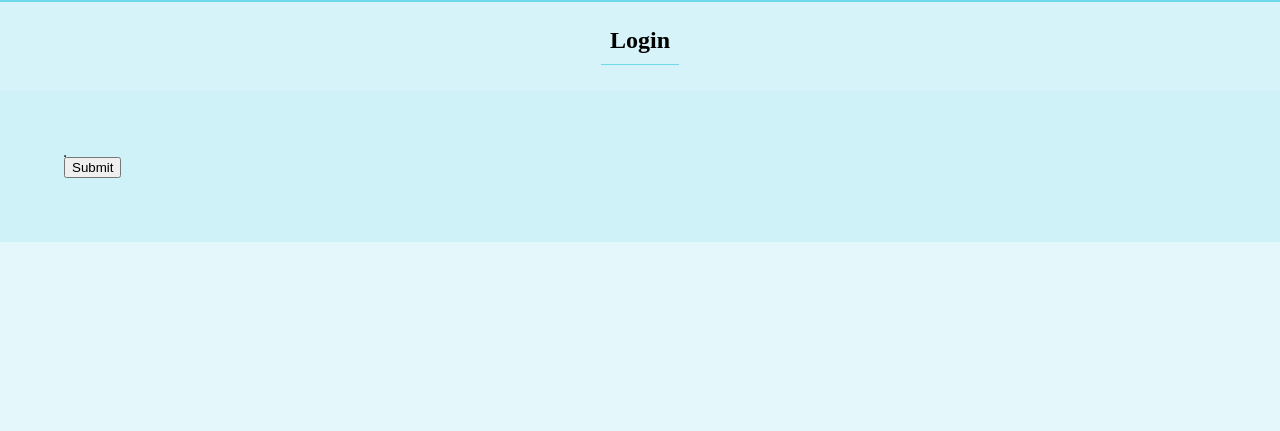
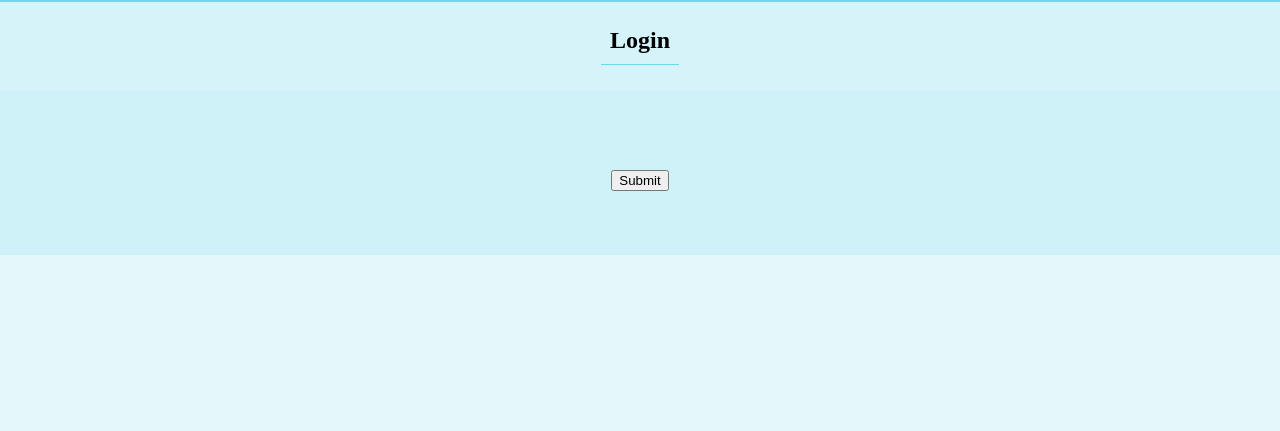
Before and after one commit to AthenaG536/visual-roll, a Django app: page /login/ in a window 1280 px wide. Shown: the part 168-599 px from the top of the page. Run offline with Django 3.2, Linux system fonts and the light colour scheme; some libraries are stand-ins or nearby versions.

Commit message:
Tidying up style for viewing forms

```diff
--- a/Assignment/visualroll/templates/base.html
+++ b/Assignment/visualroll/templates/base.html
@@ -20,6 +20,26 @@
 
         .content-main-subcontent {
             padding: 5%;
+        }
+        table, th, td, tr {
+            border: 0px;
+            width: fit-content;
+        }
+        table, form {
+            margin: auto;
+            align-self: center;
+            text-align: center;
+        }
+        button{
+            margin-top: 15px;
+            align: right;
+        }
+        th {
+            padding: 5px 15px;
+            text-align: right;
+        }
+        label {
+            text-align: right;
         }
 
         h2{
```
